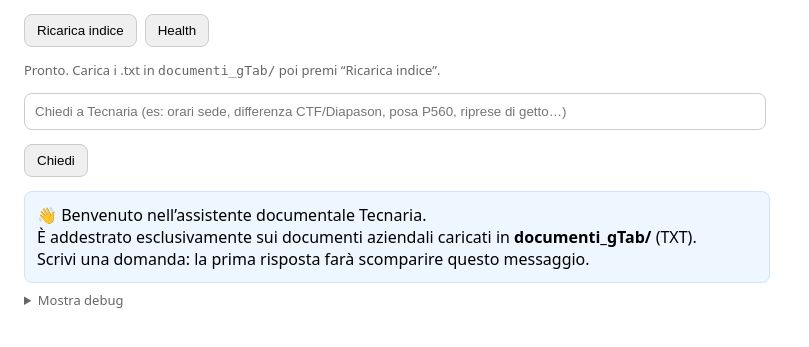
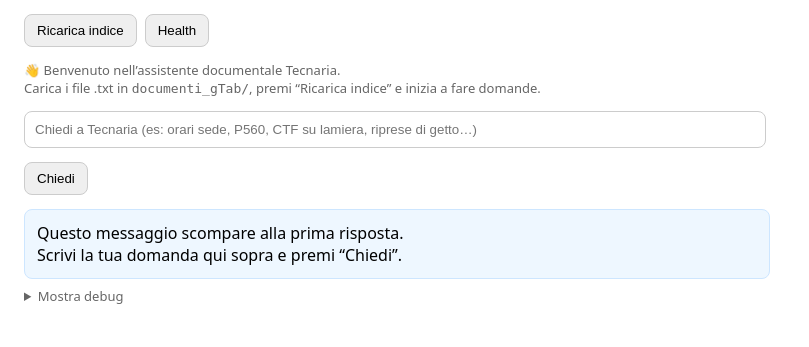
Before and after one commit to ZanRoberto/Tecnaria_V3, a Flask app: page / in a window 1280 px wide. Shown: the part 68-415 px from the top of the page, without its empty margins (0-809 px from the left). Run offline with Flask 3, Linux system fonts and the light colour scheme.

Commit message:
Update index.html

```diff
--- a/templates/index.html
+++ b/templates/index.html
@@ -11,7 +11,7 @@
     h1 { font-size: 20px; margin: 0; }
     .bar { margin: 14px 0; display:flex; gap: 8px; flex-wrap: wrap; }
     button { padding: 8px 12px; border-radius: 8px; border:1px solid #ccc; cursor:pointer; }
-    input, textarea { width: 100%; max-width: 720px; padding: 10px; border-radius: 8px; border:1px solid #ccc; }
+    input { width: 100%; max-width: 720px; padding: 10px; border-radius: 8px; border:1px solid #ccc; }
     .answer { background:#f7f7f9; border:1px solid #e5e5ef; padding:12px; border-radius:8px; white-space:pre-wrap; }
     .muted { color:#666; font-size: 13px; }
     .debug { font-family: ui-monospace, SFMono-Regular, Menlo, Consolas, monospace; font-size: 12px; color:#333; }
@@ -29,19 +29,21 @@
     <button onclick="health()">Health</button>
   </div>
 
-  <div id="info" class="muted">Pronto. Carica i .txt in <code>documenti_gTab/</code> poi premi “Ricarica indice”.</div>
+  <div id="info" class="muted">
+    👋 Benvenuto nell’assistente documentale Tecnaria.<br/>
+    Carica i file .txt in <code>documenti_gTab/</code>, premi “Ricarica indice” e inizia a fare domande.
+  </div>
 
   <div style="margin:14px 0;">
-    <input id="q" placeholder="Chiedi a Tecnaria (es: orari sede, differenza CTF/Diapason, posa P560, riprese di getto…)" />
+    <input id="q" placeholder="Chiedi a Tecnaria (es: orari sede, P560, CTF su lamiera, riprese di getto…)" />
     <div class="bar">
       <button onclick="ask()">Chiedi</button>
     </div>
   </div>
 
   <div id="welcome" class="welcome">
-    👋 Benvenuto nell’assistente documentale Tecnaria.<br/>
-    È addestrato esclusivamente sui documenti aziendali caricati in <strong>documenti_gTab/</strong> (TXT).<br/>
-    Scrivi una domanda: la prima risposta farà scomparire questo messaggio.
+    Questo messaggio scompare alla prima risposta.<br/>
+    Scrivi la tua domanda qui sopra e premi “Chiedi”.
   </div>
 
   <div id="out" class="answer" style="display:none;"></div>
@@ -54,13 +56,17 @@
     async function reloadIdx(){
       const r = await fetch('/reload', {method:'POST'});
       const j = await r.json();
-      document.getElementById('info').textContent = 'Indice ricaricato: ' + j.blocks + ' blocchi / ' + j.docs + ' file / ' + j.lines + ' righe';
+      document.getElementById('info').textContent =
+        'Indice ricaricato: ' + j.blocks + ' blocchi / ' + j.docs + ' file / ' + j.lines + ' righe';
     }
+
     async function health(){
       const r = await fetch('/health');
       const j = await r.json();
-      document.getElementById('info').textContent = 'Health: '+j.status+' | blocchi='+j.blocks+' | docs='+j.docs+' | lines='+j.lines;
+      document.getElementById('info').textContent =
+        'Health: '+j.status+' | blocchi='+j.blocks+' | docs='+j.docs+' | lines='+j.lines;
     }
+
     async function ask(){
       const q = document.getElementById('q').value;
       const r = await fetch('/ask', {
@@ -73,7 +79,6 @@
       const out = document.getElementById('out');
       out.style.display = 'block';
       out.textContent = j.answer || '(nessuna risposta)';
-      // debug a video
       document.getElementById('debug').textContent = JSON.stringify(j.debug, null, 2);
     }
   </script>
```
